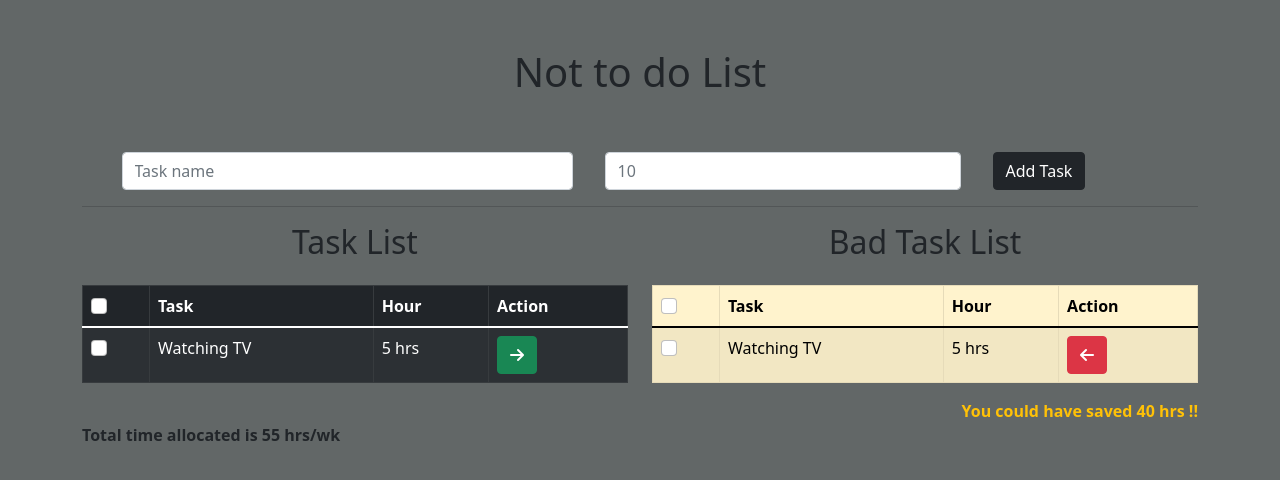
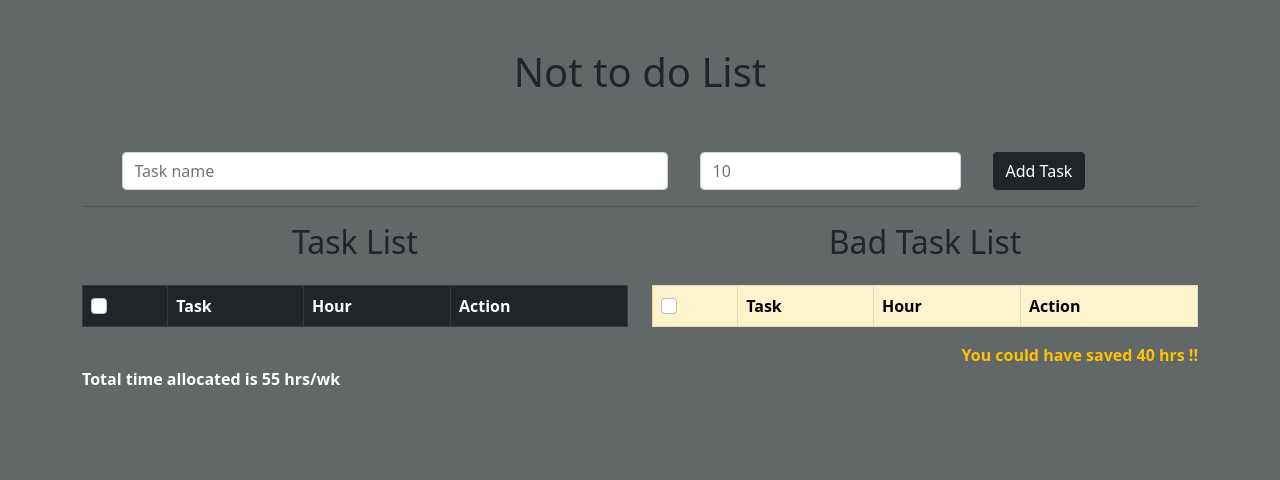
Before and after one commit to krishnashrestha47/react-not-todo-frontend, a React (Create React App) app: page / in a window 1280 px wide. Shown: the top 480 px of the page. Built offline with nearby package versions, Linux system fonts and the light colour scheme.

Commit message:
get form data and display in entry list

```diff
--- a/src/App.js
+++ b/src/App.js
@@ -1,18 +1,27 @@
-import { Button, Container } from "react-bootstrap";
+import { useState } from "react";
+import { Container } from "react-bootstrap";
 import "./App.css";
 import { AddTaskForm } from "./components/AddTaskForm";
 import { ListArea } from "./components/ListArea";
 
 const App = () => {
+  const [taskList, setTaskList] = useState([]);
+
+  const addTask = (task) => {
+    setTaskList([...taskList, task]);
+  };
+
+  console.log(taskList);
+
   return (
     <div className="wrapper">
       <Container>
         {/* form component */}
         <h1 className="text-center py-5">Not to do List</h1>
-        <AddTaskForm />
+        <AddTaskForm addTask={addTask} />
         <hr />
         {/* list component */}
-        <ListArea />
+        <ListArea taskList={taskList} />
       </Container>
     </div>
   );
--- a/src/components/AddTaskForm.js
+++ b/src/components/AddTaskForm.js
@@ -1,18 +1,50 @@
-import React from "react";
+import React, { useState } from "react";
 import { Button, Col, Form, Row } from "react-bootstrap";
 
-export const AddTaskForm = () => {
+const initialState = {
+  task: "",
+  hr: 0,
+  type: "entry",
+};
+export const AddTaskForm = ({ addTask }) => {
+  const [form, setForm] = useState(initialState);
+
+  const handleOnChange = (e) => {
+    const { name, value } = e.target;
+
+    setForm({
+      ...form,
+      [name]: value,
+    });
+  };
+
+  const handleOnSubmit = (e) => {
+    e.preventDefault();
+    addTask(form);
+  };
+
   return (
-    <Form>
+    <Form onSubmit={handleOnSubmit}>
       <Row className="gap-2 d-flex justify-content-center">
-        <Col md="5">
-          <Form.Control placeholder="Task name" required />
+        <Col md="6">
+          <Form.Control
+            name="task"
+            onChange={handleOnChange}
+            placeholder="Task name"
+            required
+          />
         </Col>
-        <Col md="4">
-          <Form.Control placeholder="10" required type="number" />
+        <Col md="3">
+          <Form.Control
+            name="hr"
+            onChange={handleOnChange}
+            placeholder="10"
+            required
+            type="number"
+          />
         </Col>
         <Col md="2">
-          <Button type="submit" variant="dark">
+          <Button className="add-task-btn" type="submit" variant="dark">
             Add Task
           </Button>
         </Col>
--- a/src/components/ListArea.js
+++ b/src/components/ListArea.js
@@ -2,12 +2,19 @@ import React from "react";
 import { Col, Row } from "react-bootstrap";
 import { TaskList } from "./TaskList";
 
-export const ListArea = () => {
+export const ListArea = ({ taskList }) => {
+  const entryList = taskList.filter(({ type }) => type === "entry");
+
   return (
     <div className="list-area">
       <Row>
         <Col>
-          <TaskList tableColor="dark" arrow={"right"} title={"Task List"} />
+          <TaskList
+            tableColor="dark"
+            arrow={"right"}
+            title={"Task List"}
+            list={entryList}
+          />
         </Col>
         <Col>
           <TaskList tableColor="warning" title={"Bad Task List"} />
@@ -16,7 +23,9 @@ export const ListArea = () => {
           </div>
         </Col>
       </Row>
-      <div className="fw-bold">Total time allocated is 55 hrs/wk</div>
+      <div className="fw-bold text-white">
+        Total time allocated is 55 hrs/wk
+      </div>
     </div>
   );
 };
--- a/src/components/TaskList.js
+++ b/src/components/TaskList.js
@@ -1,7 +1,7 @@
 import React from "react";
 import { Button, Form, Table } from "react-bootstrap";
 
-export const TaskList = ({ title, tableColor, arrow }) => {
+export const TaskList = ({ title, tableColor, arrow, list = [] }) => {
   return (
     <div>
       <h2 className="text-center">{title}</h2>
@@ -18,24 +18,30 @@ export const TaskList = ({ title, tableColor, arrow }) => {
             </tr>
           </thead>
           <tbody>
+            {list.map((item, i) => {
+              return (
                 <tr>
                   <td>
                     <Form.Check type="checkbox" />
                   </td>
-              <td>Watching TV</td>
-              <td>5 hrs</td>
+                  <td>{item.task}</td>
+                  <td>
+                    {item.hr} {item.hr > 1 ? "hrs" : "hr"}
+                  </td>
                   <td>
                     {arrow === "right" ? (
                       <Button variant="success">
-                    <i class="fa-solid fa-arrow-right"></i>
+                        <i className="fa-solid fa-arrow-right btn-sm"></i>
                       </Button>
                     ) : (
                       <Button variant="danger">
-                    <i class="fa-solid fa-arrow-left"></i>
+                        <i className="fa-solid fa-arrow-left btn-sm"></i>
                       </Button>
                     )}
                   </td>
                 </tr>
+              );
+            })}
           </tbody>
         </Table>
       </div>
```
Lines whose indentation alone changed are shown as unchanged.
